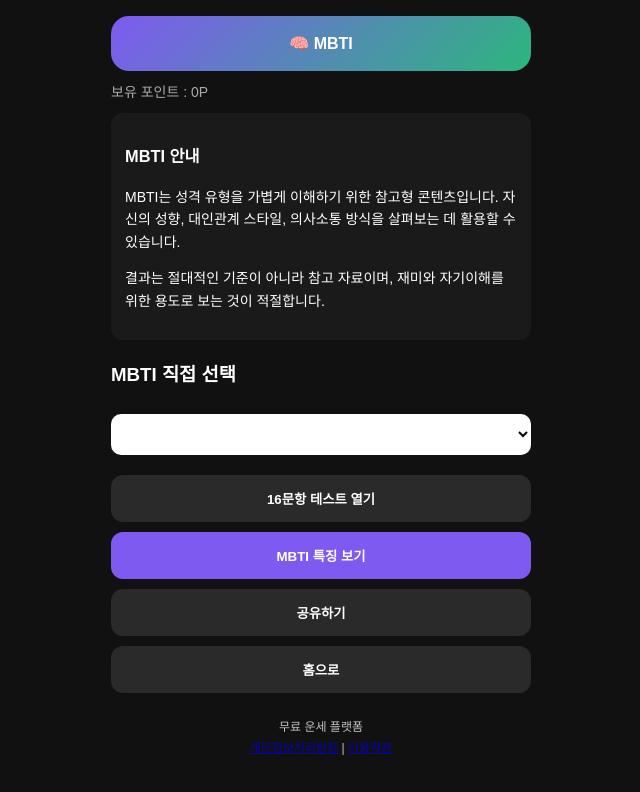
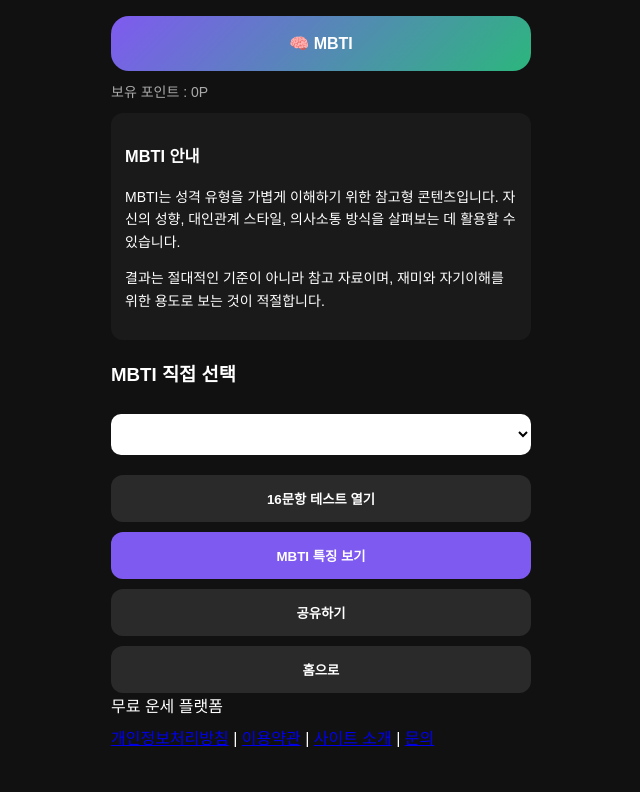
Before and after one commit to dananum-25/fortune-cash, a website: page public/pages/mbti/mbti.html in a window 1280 px wide. Shown: the whole page, without its empty margins (319-959 px from the left). Drawn offline with Linux system fonts and the light colour scheme; no server answers.

Commit message:
Update mbti.html

```diff
--- a/public/pages/mbti/mbti.html
+++ b/public/pages/mbti/mbti.html
@@ -37,12 +37,15 @@
     <button class="secondaryBtn" id="shareBtn">공유하기</button>
     <button class="secondaryBtn" onclick="Common.goHome()">홈으로</button>
 
-    <div style="margin-top:24px;text-align:center;font-size:12px;opacity:.75;line-height:1.7;">
-      <div>무료 운세 플랫폼</div>
-      <div>
-        <a href="/privacy.html">개인정보처리방침</a> |
-        <a href="/terms.html">이용약관</a>
-      </div>
+    <footer>
+    <div>무료 운세 플랫폼</div>
+    <div style="margin-top:8px;">
+<a href="/privacy.html">개인정보처리방침</a> |
+<a href="/terms.html">이용약관</a> |
+<a href="/about.html">사이트 소개</a> |
+<a href="/contact.html">문의</a>
+    </div>
+  </footer>
     </div>
   </div>
 
```
